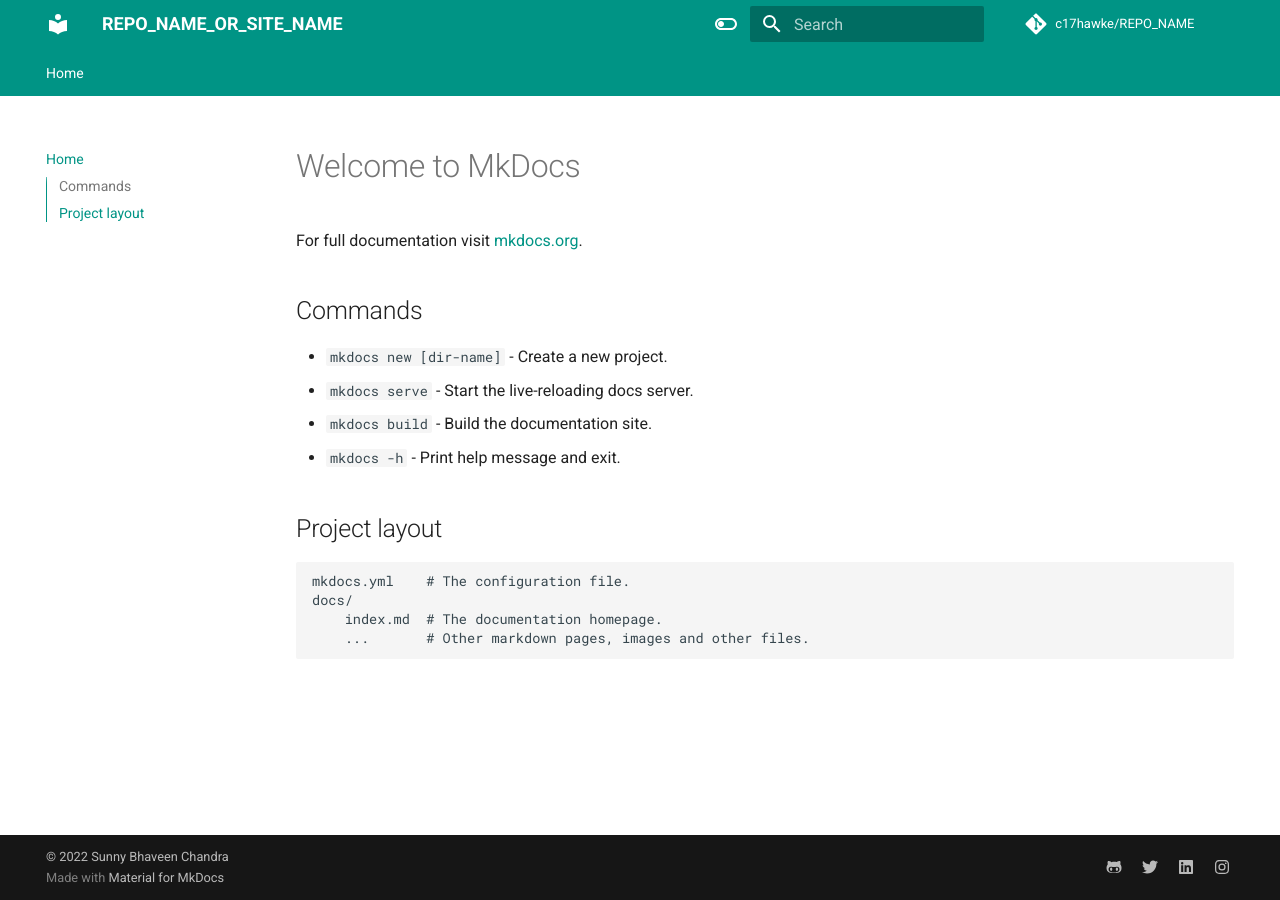
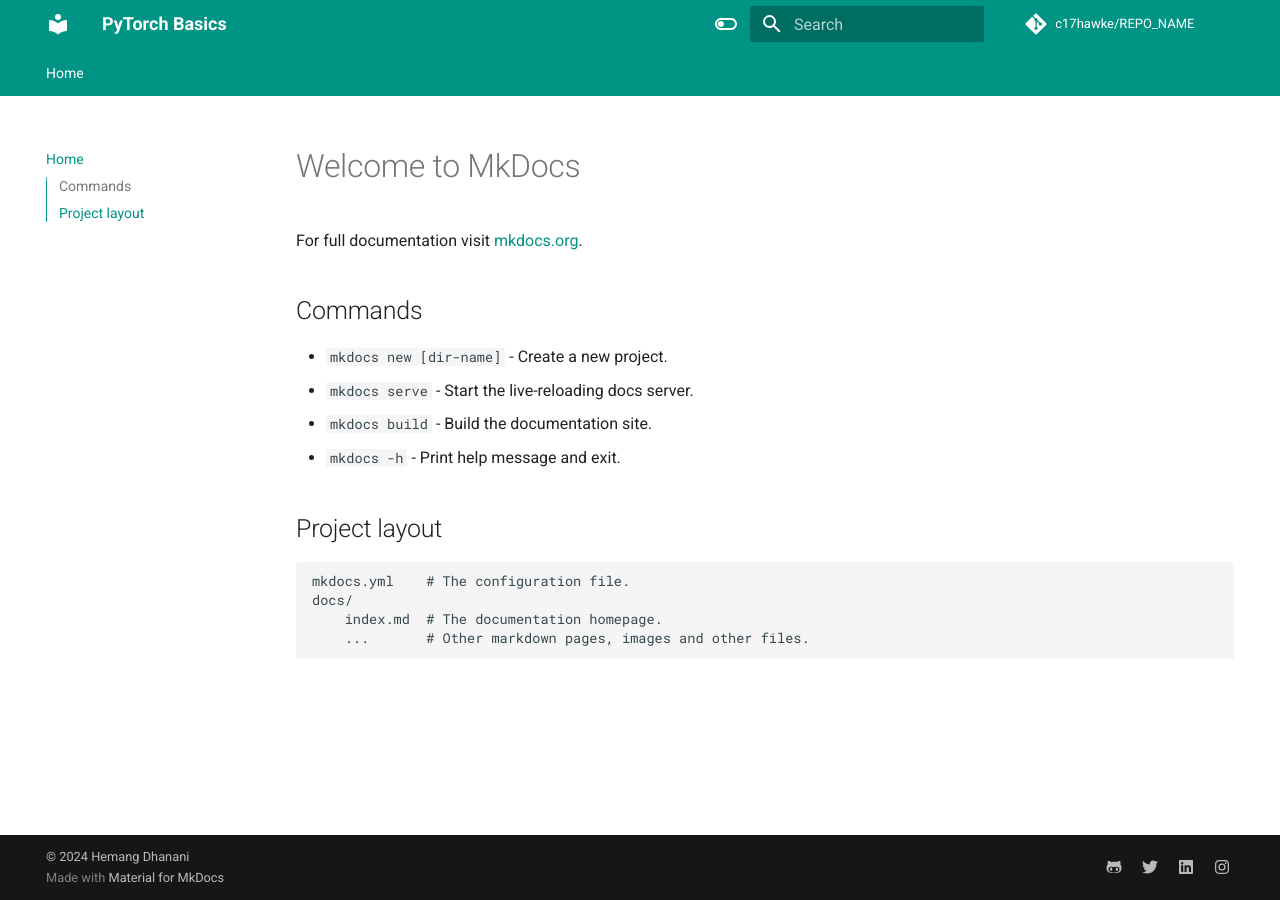
Before and after one commit to hemangdhanani/Pytorch-start, an MkDocs documentation site: the page built from docs/index.md, in a window 1280 px wide. Built offline with MkDocs 1.6.1 and Material for MkDocs 9.7.7, drawn with Linux system fonts in a browser that asks for light colours; comment, search, counter and statistics services are not loaded.

Commit message:
update mkdocs information from the existing template

```diff
--- a/mkdocs.yml
+++ b/mkdocs.yml
@@ -1,16 +1,16 @@
 # Project information
-site_name: REPO_NAME_OR_SITE_NAME
+site_name: PyTorch Basics
 # defeine TOC or order of website-
 nav:
   - Home: index.md
 
-site_author: Sunny Bhaveen Chandra
+site_author: Hemang Dhanani
 site_description: >-
   DESCRIPTION
 
 # Repository
 repo_name: c17hawke/REPO_NAME
-repo_url: https://github.com/c17hawke/REPO_NAME
+repo_url: https://github.com/hemangdhanani/Pytorch-start
 
 # Configuration
 theme:
@@ -39,13 +39,13 @@
 extra:
   social:
     - icon: fontawesome/brands/github-alt
-      link: https://github.com/c17hawke
+      # link: https://github.com/hemangdhanani
     - icon: fontawesome/brands/twitter
-      link: https://twitter.com/c17hawke
+      # link: https://twitter.com/hemangdhanani
     - icon: fontawesome/brands/linkedin
-      link: https://linkedin.com/in/c17hawke
+      # link: https://linkedin.com/in/hemangdhanani
     - icon: fontawesome/brands/instagram
-      link: https://www.instagram.com/c17hawke/
+      # link: https://www.instagram.com/hemangdhanani/
 
 extra_javascript:
   - javascripts/mathjax.js
@@ -71,4 +71,4 @@
   - search
 
 copyright: |
-  &copy; 2022 <a href="https://github.com/c17hawke"  target="_blank" rel="noopener">Sunny Bhaveen Chandra</a>
+  &copy; 2024 <a href="https://github.com/hemangdhanani"  target="_blank" rel="noopener">Hemang Dhanani</a>
```
